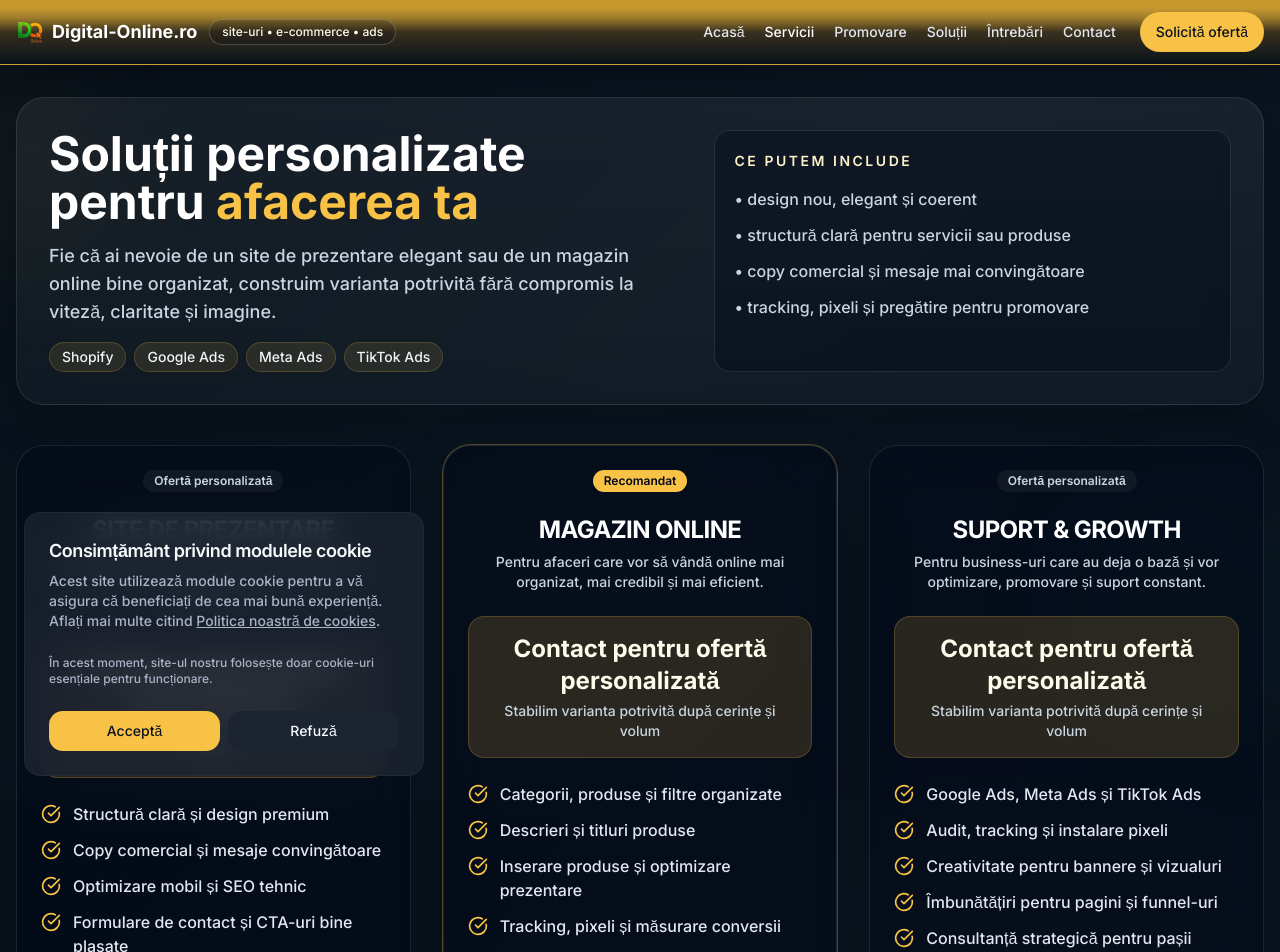
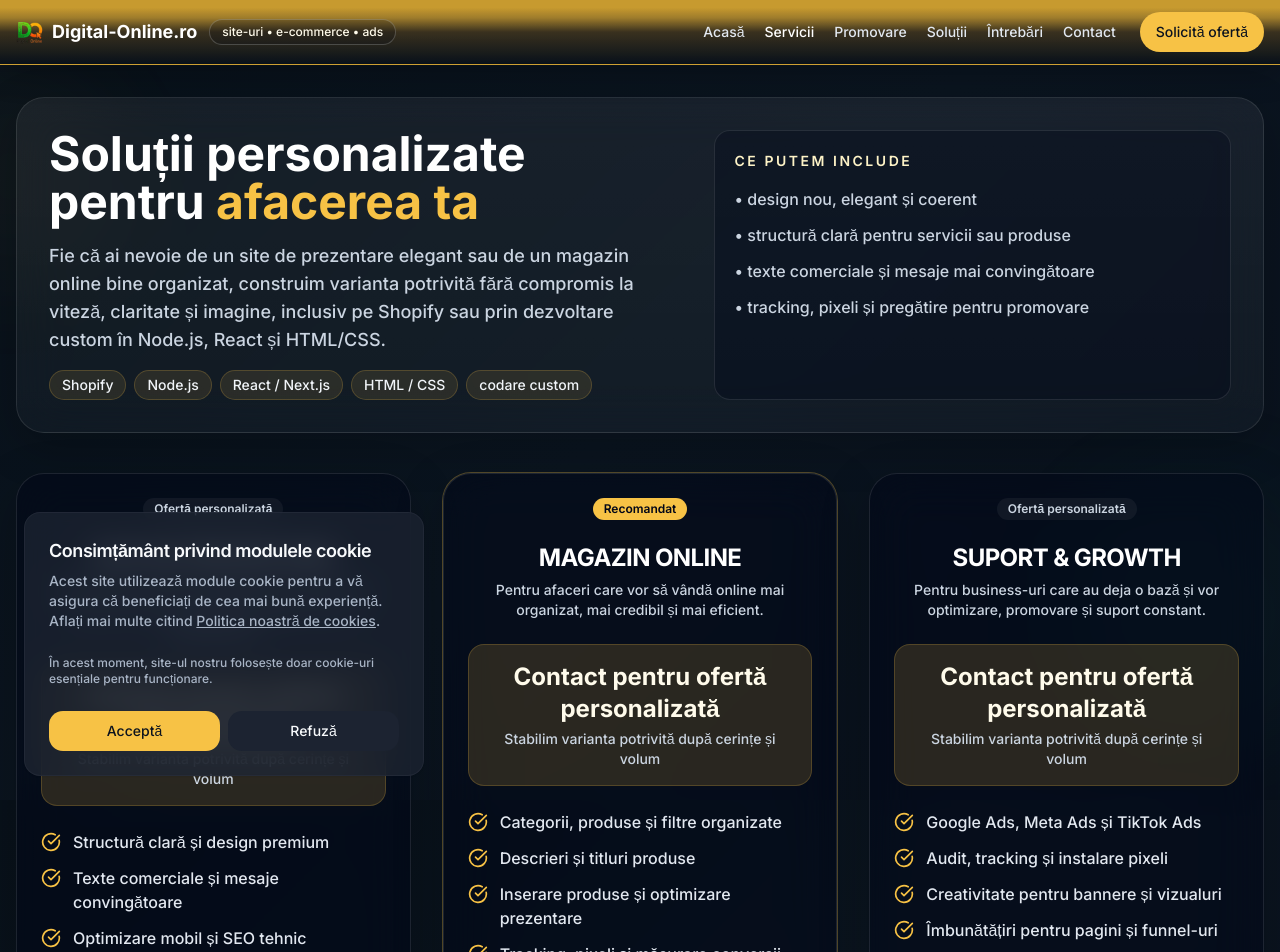
Before and after one commit to Globalvisionpoint/site, a Next.js app: page /preturi-site in a window 1280 px wide. Shown: the top 952 px of the page. Built offline with nearby package versions, Linux system fonts and the light colour scheme.

Commit message:
Clarify product copy and add tech stack mentions

```diff
--- a/src/app/page.tsx
+++ b/src/app/page.tsx
@@ -79,7 +79,7 @@ const steps = [
   },
 ];
 
-const platformBadges = ['Google Ads', 'Meta Ads', 'TikTok Ads', 'Shopify'];
+const platformBadges = ['Shopify', 'Node.js', 'React / Next.js', 'HTML / CSS', 'codare custom'];
 
 const heroBlocks = [
   {
@@ -113,13 +113,14 @@ export default function Home() {
                 Site-uri și magazine online care <span className="text-primary">arată premium</span> și vând mai bine
               </h1>
               <p className="mt-5 max-w-3xl text-lg text-slate-300 md:text-xl">
-                Ne ocupăm de design, structură, produse, descrieri, pixeli, tracking și promovare Google Ads, Meta Ads sau TikTok Ads, astfel încât afacerea ta să inspire încredere și să crească mai ușor online.
+                Ne ocupăm de design, structură, produse, descrieri, pixeli, tracking și promovare Google Ads, Meta Ads sau TikTok Ads, iar dacă este nevoie lucrăm și pe Shopify, Node.js, React, HTML/CSS sau dezvoltare custom de la zero.
               </p>
 
               <div className="mt-6 flex flex-wrap gap-2 text-sm">
                 <span className="rounded-full border border-white/10 bg-white/5 px-3 py-1 text-slate-200">site de prezentare</span>
                 <span className="rounded-full border border-white/10 bg-white/5 px-3 py-1 text-slate-200">magazin online</span>
-                <span className="rounded-full border border-white/10 bg-white/5 px-3 py-1 text-slate-200">copy pentru produse</span>
+                <span className="rounded-full border border-white/10 bg-white/5 px-3 py-1 text-slate-200">titluri și descrieri produse</span>
+                <span className="rounded-full border border-white/10 bg-white/5 px-3 py-1 text-slate-200">Shopify • Node.js • HTML/CSS</span>
                 <span className="rounded-full border border-white/10 bg-white/5 px-3 py-1 text-slate-200">Google Ads • Meta Ads • TikTok Ads</span>
               </div>
 
@@ -154,7 +155,7 @@ export default function Home() {
             <div className="glass-card rounded-[28px] p-5 sm:p-6">
               <div className="flex items-center gap-3">
                 <Workflow className="h-5 w-5 text-amber-100" />
-                <p className="text-sm font-semibold uppercase tracking-[0.18em] text-amber-100">platforme și direcții</p>
+                <p className="text-sm font-semibold uppercase tracking-[0.18em] text-amber-100">platforme, tehnologii și direcții</p>
               </div>
 
               <div className="mt-4 flex flex-wrap gap-2">
--- a/src/app/preturi-site/page.tsx
+++ b/src/app/preturi-site/page.tsx
@@ -19,7 +19,7 @@ const websitePackages = [
     description: "Pentru firme, servicii, showroom-uri, clinici sau branduri care au nevoie de imagine clară și profesionistă.",
     features: [
       "Structură clară și design premium",
-      "Copy comercial și mesaje convingătoare",
+      "Texte comerciale și mesaje convingătoare",
       "Optimizare mobil și SEO tehnic",
       "Formulare de contact și CTA-uri bine plasate",
       "Viteză excelentă și cod curat",
@@ -69,7 +69,7 @@ const addons = [
   { name: "Logo, elemente vizuale și ajustări de brand" },
 ];
 
-const platformTags = ["Shopify", "Google Ads", "Meta Ads", "TikTok Ads"];
+const platformTags = ["Shopify", "Node.js", "React / Next.js", "HTML / CSS", "codare custom"];
 
 export default function PacheteSitePage() {
   return (
@@ -82,7 +82,7 @@ export default function PacheteSitePage() {
                 Soluții personalizate pentru <span className="text-primary">afacerea ta</span>
               </h1>
               <p className="text-lg text-slate-300 max-w-3xl mt-4">
-                Fie că ai nevoie de un site de prezentare elegant sau de un magazin online bine organizat, construim varianta potrivită fără compromis la viteză, claritate și imagine.
+                Fie că ai nevoie de un site de prezentare elegant sau de un magazin online bine organizat, construim varianta potrivită fără compromis la viteză, claritate și imagine, inclusiv pe Shopify sau prin dezvoltare custom în Node.js, React și HTML/CSS.
               </p>
               <div className="mt-4 flex flex-wrap gap-2">
                 {platformTags.map((tag) => (
@@ -98,7 +98,7 @@ export default function PacheteSitePage() {
               <ul className="mt-4 space-y-3 text-slate-300">
                 <li>• design nou, elegant și coerent</li>
                 <li>• structură clară pentru servicii sau produse</li>
-                <li>• copy comercial și mesaje mai convingătoare</li>
+                <li>• texte comerciale și mesaje mai convingătoare</li>
                 <li>• tracking, pixeli și pregătire pentru promovare</li>
               </ul>
             </div>
--- a/src/app/promovare-online/page.tsx
+++ b/src/app/promovare-online/page.tsx
@@ -60,7 +60,7 @@ const marketingPackages = [
   },
 ];
 
-const platforms = ["Google Ads", "Meta Ads", "TikTok Ads", "Shopify"];
+const platforms = ["Google Ads", "Meta Ads", "TikTok Ads", "Shopify", "Node.js", "site custom"];
 
 export default function PromovareOnlinePage() {
   return (
@@ -73,7 +73,7 @@ export default function PromovareOnlinePage() {
                 Trafic mai bun. <span className="text-primary">Măsurare corectă.</span> Decizii mai clare.
               </h1>
               <p className="text-lg text-slate-300 max-w-3xl mt-4">
-                Nu pornim reclame la întâmplare. Punem la punct tracking-ul, pixelii și structura campaniilor, apoi optimizăm pe date reale și obiective concrete.
+                Nu pornim reclame la întâmplare. Punem la punct tracking-ul, pixelii și structura campaniilor pentru magazine Shopify sau site-uri custom în Node.js și HTML/CSS, apoi optimizăm pe date reale și obiective concrete.
               </p>
               <div className="mt-4 flex flex-wrap gap-2">
                 {platforms.map((item) => (
```
